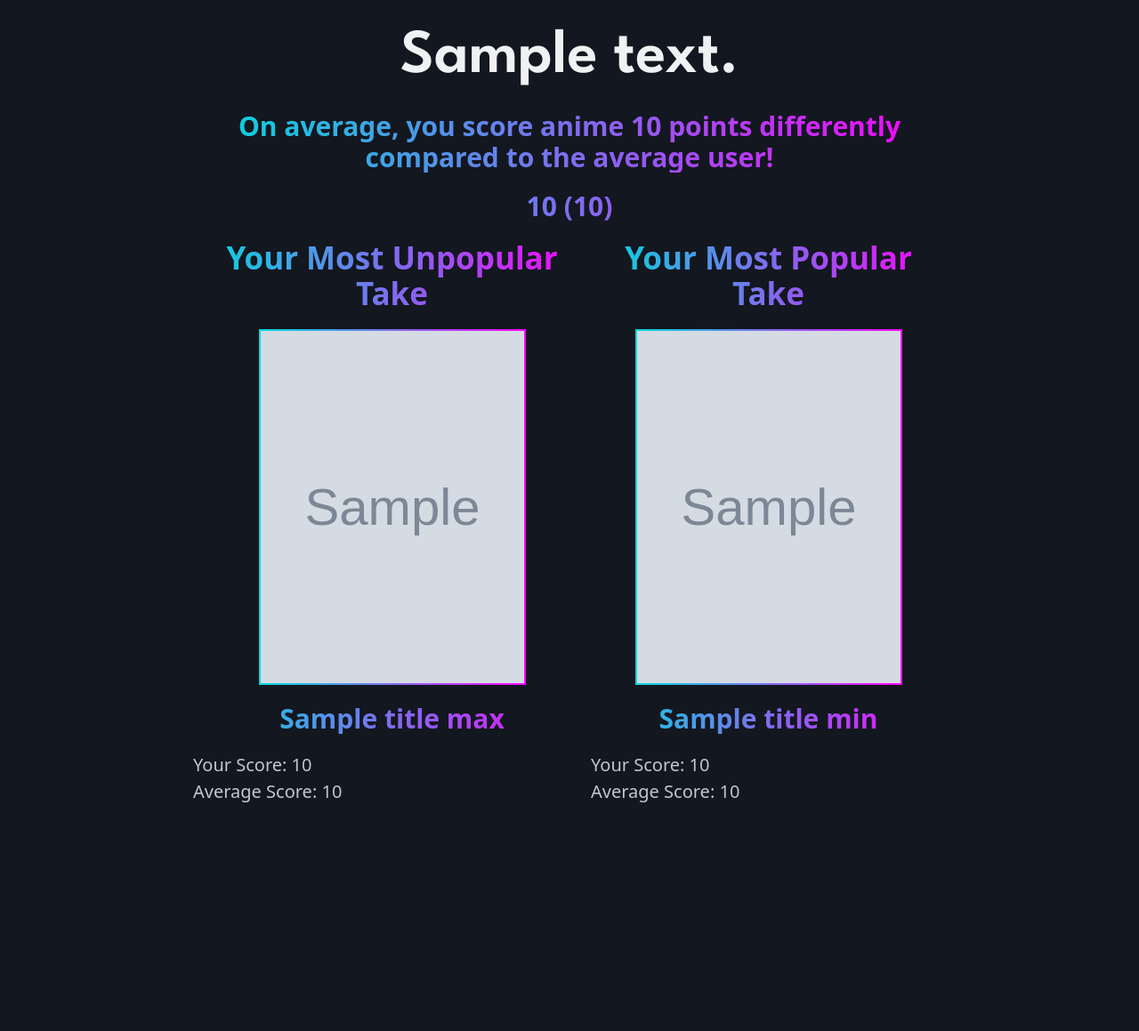
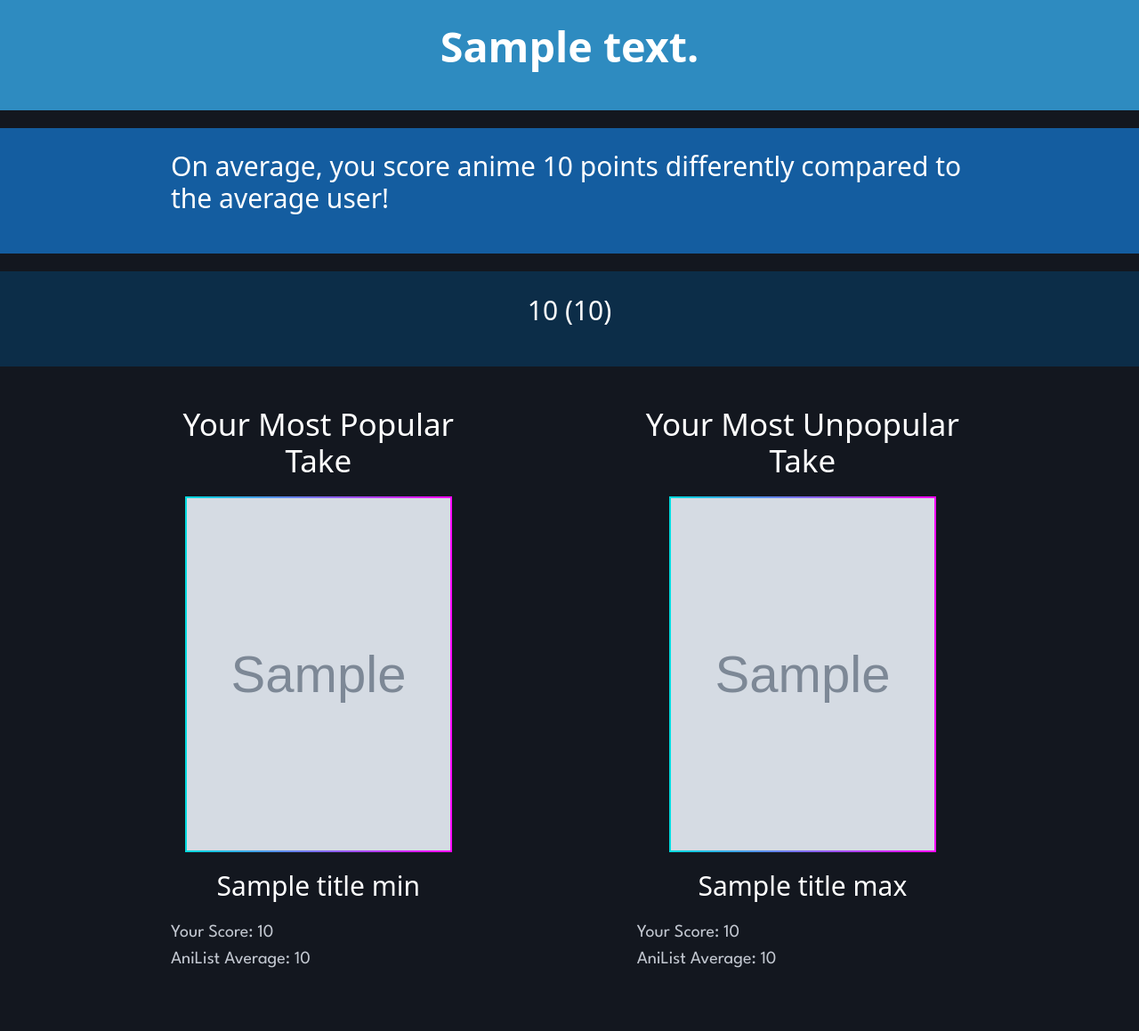
Before and after one commit to kay-mw/popularity-tool-for-anilist, a Flask app: template app/templates/dashboard.html in a window 1280 px wide. Shown: the whole page at 89% size. Before the commit the page ends 902 px from the top, so only its background shows below. Run offline with Flask 3, Linux system fonts and the light colour scheme; the template is opened without the code that fills it: most values are stand-ins (such as "Sample title", 1, 10 or a date in 2020); grey boxes marked "Sample" are stand-in pictures; some libraries are stand-ins or nearby versions.

Commit message:
Slightly improved appearance of dashboard

```diff
--- a/app/routes.py
+++ b/app/routes.py
@@ -25,9 +25,9 @@ def taste_message(avg_score_diff):
 
 def score_diff_direction(true_score_diff):
     if true_score_diff > 0:
-        return "You tend to give more positive scores than the average user ヽ(*・ω・)ﾉ"
+        return "Specifically, you tend to give more positive scores than the average user ヽ(*・ω・)ﾉ"
     else:
-        return "You tend to give harsher scores than the average user ・`ω´・"
+        return "Specifically, you tend to give harsher scores than the average user ・`ω´・"
 
 
 @main.route('/', methods=['GET', 'POST'])
--- a/app/templates/dashboard.html
+++ b/app/templates/dashboard.html
@@ -15,10 +15,17 @@
                 width: 300px;
                 height: 400px;
             }
-            .container {
-                width: 70%;
-                text-align: center;
-                padding: 25px;
+            body {
+                margin: 0;
+                font-family: 'League Spartan', sans-serif;
+                color: white;
+            }
+            section {
+                position: relative;
+                display: flex;
+                flex-direction: column;
+                align-items: center;
+                padding: 2vw 15vw;
             }
             .image-container {
                 display: flex;
@@ -27,27 +34,19 @@
             .image-wrapper {
                 text-align: center;
             }
-            .text-wrapper {
+            h1 {
+                font-weight: 900;
+                font-size: 35pt;
                 text-align: center;
-            }
-            h1 {
-                font-size: 70px;
-                font-weight: 600;
-                font-family: 'League Spartan', sans-serif;
+                color: white;
             }
             h2 {
-                font-weight: 600;
-                background-image: linear-gradient(90deg, #00DBDE 0%, #FC00FF 100%);
-                color: transparent;
-                background-clip: text;
-                -webkit-background-clip: text;
+                font-weight: 500;
+                color: white;
             }
             h3 {
-                font-weight: 600;
-                background-image: linear-gradient(90deg, #00DBDE 0%, #FC00FF 100%);
-                color: transparent;
-                background-clip: text;
-                -webkit-background-clip: text;
+                font-weight: 300;
+                color: white;
             }
             .caption {
                 padding-top: 20px;
@@ -58,16 +57,33 @@
         </title>
     </head>
     <body>
-        <div class="container">
+        <section style="background: #2e8bc0;">
             {% block content %}
-            <h1 style="text-align: center;">{{ taste_message }}</h1>
-            <h3 style="text-align: center;">
+            <h1>{{ taste_message }}</h1>
+        </section>
+        <section style="background: #145da0">
+            <h3>
                 On average, you score anime {{ avg_score_diff }} points differently compared to the average user!
             </h3>
-            <h3 style="text-align: center;">
+        </section>
+        <section style="background: #0c2d48;">
+            <h3>
                 {{ true_score_diff_msg }} ({{ true_score_diff }})
             </h3>
+        </section>
+        </section>
+        <section>
             <div class="image-container">
+                <div class="image-wrapper" style="padding-right: 15vw;">
+                    <h2>Your Most Popular Take</h2>
+                    <img class="box" src="{{ image2 }}" alt="popular anime cover image">
+                    <h3 class="caption">{{ title_min }}</h3>
+                    <p style="text-align: left">
+                        Your Score: {{ u_score_min }}
+                        <br>
+                        AniList Average: {{ avg_score_min }}
+                    </p>
+                </div>
                 <div class="image-wrapper">
                     <h2>Your Most Unpopular Take</h2>
                     <img class="box" src="{{ image1 }}" alt="unpopular anime cover image">
@@ -75,21 +91,11 @@
                     <p style="text-align: left">
                         Your Score: {{ u_score_max }}
                         <br>
-                        Average Score: {{ avg_score_max }}
-                    </p>
-                </div>
-                <div class="image-wrapper">
-                    <h2>Your Most Popular Take</h2>
-                    <img class="box" src="{{ image2 }}" alt="popular anime cover image">
-                    <h3 class="caption">{{ title_min }}</h3>
-                    <p style="text-align: left">
-                        Your Score: {{ u_score_min }}
-                        <br>
-                        Average Score: {{ avg_score_min }}
+                        AniList Average: {{ avg_score_max }}
                     </p>
                 </div>
             </div>
             {% endblock content %}
-        </div>
+        </section>
     </body>
 </html>
--- a/app/templates/home.html
+++ b/app/templates/home.html
@@ -69,7 +69,7 @@
     </head>
     <body>
         <div class="loader" style="display: none;"></div>
-        <section style="background: #058686; padding: 4vw;">
+        <section style="background: #2e8bc0; padding: 4vw;">
             <h1>Have you ever wondered how controversial your anime taste is?</h1>
         </section>
         <section>
```
